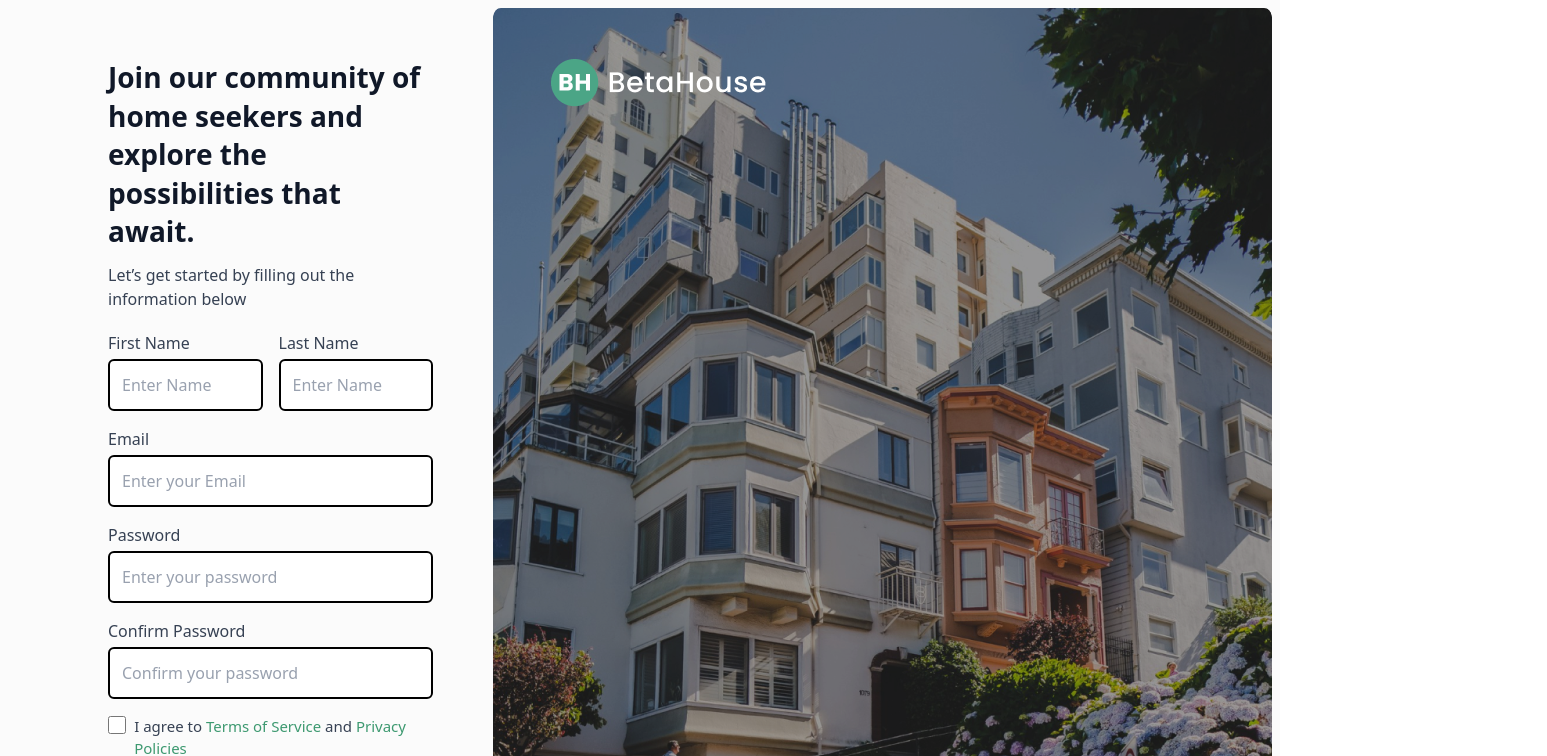
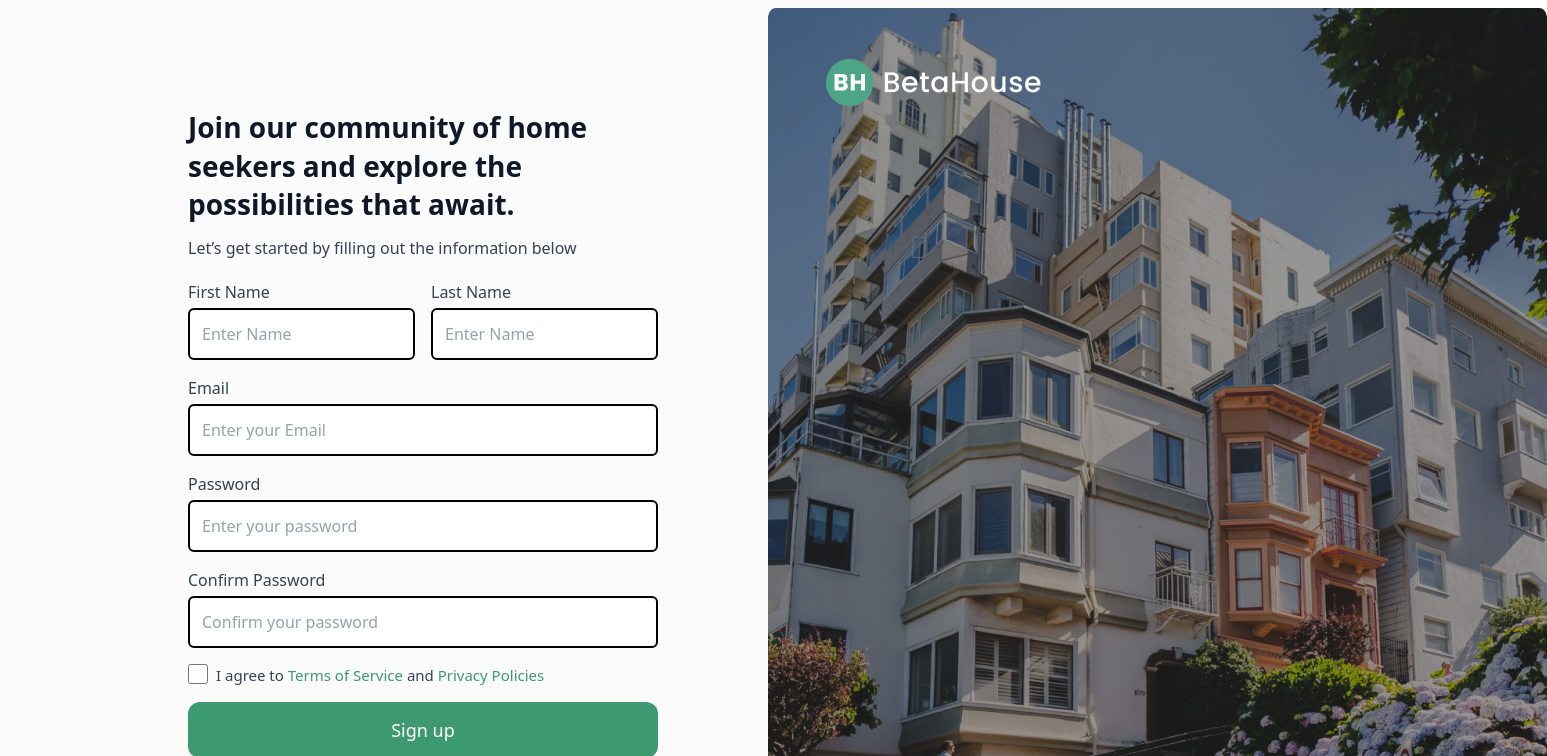
Before and after one commit to Shaw745/Beta-house-Frontend-, a React (Vite) app: page /signup in a window 1280 px wide. Shown: the top 756 px of the page, 1547 px wide, since content can reach past the window. Built offline with nearby package versions, Linux system fonts and the light colour scheme.

Commit message:
adjusted the width for the auth wrapper and sign up form

```diff
--- a/src/pages/SignUp.jsx
+++ b/src/pages/SignUp.jsx
@@ -56,7 +56,7 @@ const SignUp = () => {
 
   return (
     <AuthWrapper>
-      <div className="max-w-[500px] w-full">
+      <div className="lg:p-[50px] lg:pl-[80px] md:w-[600px]">
         <h1 className="text-gray-900 dark:text-gray-100 font-semibold text-[22px] md:text-[28px] mb-3 leading-snug">
           Join our community of home seekers and explore the possibilities that
           await.
```
